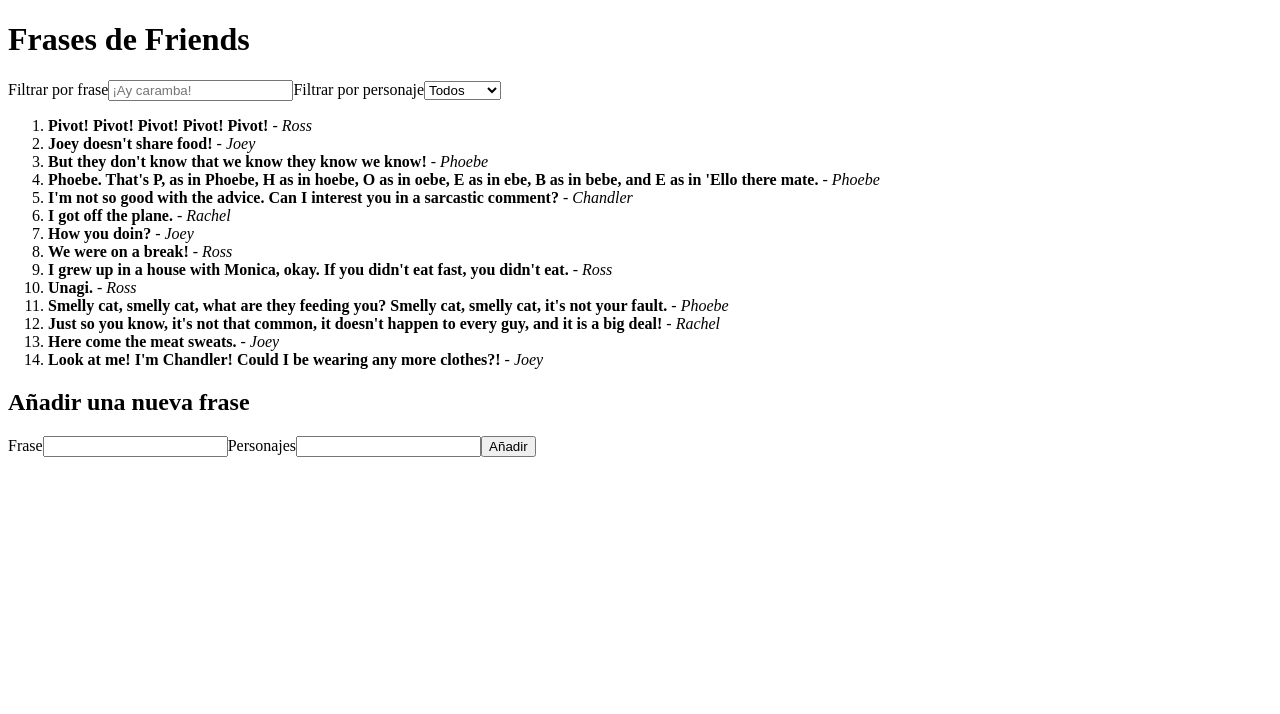
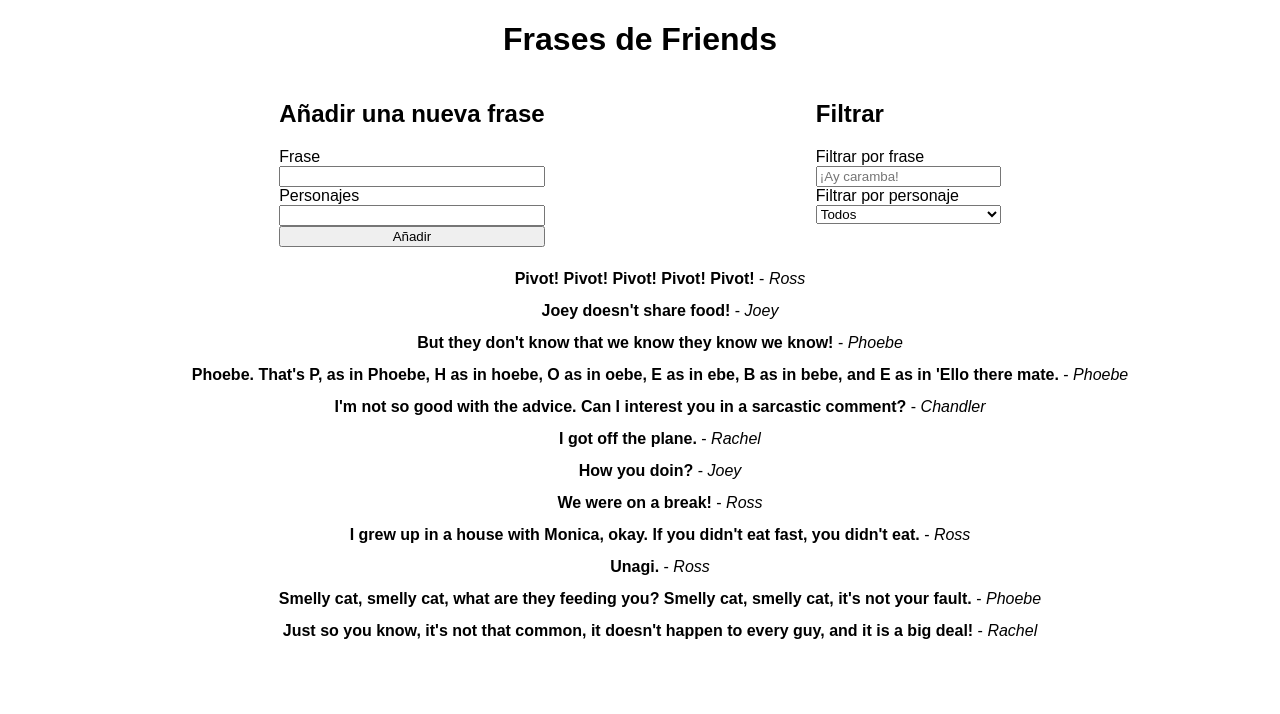
Before and after one commit to Adalab/adalab-react-evaluacion-intermedia, a React app: page / in a window 1280 px wide. Built offline with nearby package versions, Linux system fonts and the light colour scheme.

Commit message:
add styles and new favicon

```diff
--- a/package.json
+++ b/package.json
@@ -1,5 +1,6 @@
 {
   "name": "mi-primera-web",
+  "homepage": "./",
   "version": "0.1.0",
   "private": true,
   "dependencies": {
@@ -16,7 +17,8 @@
     "start": "react-scripts start",
     "build": "react-scripts build",
     "test": "react-scripts test",
-    "eject": "react-scripts eject"
+    "eject": "react-scripts eject",
+    "githubpages": "rm -rf build && rm -rf docs && npm run build && mv build docs && git add docs/* && git commit -m \"Publish in GitHub Pages\" && git push"
   },
   "eslintConfig": {
     "extends": [
--- a/public/index.html
+++ b/public/index.html
@@ -2,7 +2,7 @@
 <html lang="es">
   <head>
     <meta charset="utf-8" />
-    <link rel="icon" href="%PUBLIC_URL%/favicon.ico" />
+    <link rel="icon" href="https://d1w7fb2mkkr3kw.cloudfront.net/assets/images/book/lrg/9781/9764/9781976468049.jpg" />
     <meta name="viewport" content="width=device-width, initial-scale=1" />
 
     <title>Friends Quotes</title>
--- a/src/components/App.js
+++ b/src/components/App.js
@@ -42,17 +42,40 @@
     .filter((quote) => quote.character.toLowerCase().includes(characterSearch))
     .map((quote, i) => {
       return (
-        <li key={i}>
+        <li className='page__list' key={i}>
           <strong> {quote.quote} </strong> - <em> {quote.character} </em>
         </li>
       );
     });
 
   return (
-    <div className='App'>
-      <h1>Frases de Friends</h1>
+    <div className='App page'>
+      <h1 className='page__title'>Frases de Friends</h1>
+      <form className='page__form' action=''>
+        <div className='page__add'>
+          <h2>Añadir una nueva frase</h2>
+          <label htmlFor=''>Frase</label>
+          <input
+            onChange={handlenewQuote}
+            type='text'
+            name='quote'
+            id='quote'
+            value={newQuote.quote}
+          />
 
-      <div>
+          <label htmlFor=''>Personajes</label>
+          <input
+            onChange={handlenewQuote}
+            type='text'
+            name='character'
+            id='character'
+            value={newQuote.character}
+          />
+          <button onClick={handleAddBtn}>Añadir</button>
+        </div>
+        <div className='page__filter'>
+          <h2>Filtrar</h2>
+
           <label htmlFor='quoteSearch'>Filtrar por frase</label>
           <input
             onChange={handleQuoteSearch}
@@ -76,35 +99,11 @@
             <option value='rachel'>Rachel</option>
           </select>
         </div>
+      </form>
 
-      <div>
-        <ol>{htmlQuotes}</ol>
+      <div className='page__ul'>
+        <ul>{htmlQuotes}</ul>
       </div>
-
-      <div>
-        <h2>Añadir una nueva frase</h2>
-      </div>
-
-      <form action=''>
-        <label htmlFor=''>Frase</label>
-        <input
-          onChange={handlenewQuote}
-          type='text'
-          name='quote'
-          id='quote'
-          value={newQuote.quote}
-        />
-
-        <label htmlFor=''>Personajes</label>
-        <input
-          onChange={handlenewQuote}
-          type='text'
-          name='character'
-          id='character'
-          value={newQuote.character}
-        />
-        <button onClick={handleAddBtn}>Añadir</button>
-      </form>
     </div>
   );
 }
--- a/src/styles/App.scss
+++ b/src/styles/App.scss
@@ -0,0 +1,35 @@
+.page{
+  font-family: arial;
+
+  &__title{
+    display: flex;
+    justify-content: center;
+  }
+
+  &__form{
+    display: flex;
+    flex-direction: row;
+    justify-content: space-evenly;
+  }
+
+  &__add{
+    display: flex;
+    flex-direction: column;
+  }
+
+  &__filter{
+    display: flex;
+    flex-direction: column;
+  }
+
+  &__ul{
+    height: 50vh;
+    overflow: scroll;
+  }
+
+  &__list{
+    list-style: none;
+    line-height: 2;
+    text-align: center;
+  }
+}
```
Also changed, not shown: README.md (deleted). Lines whose indentation alone changed are shown as unchanged.
